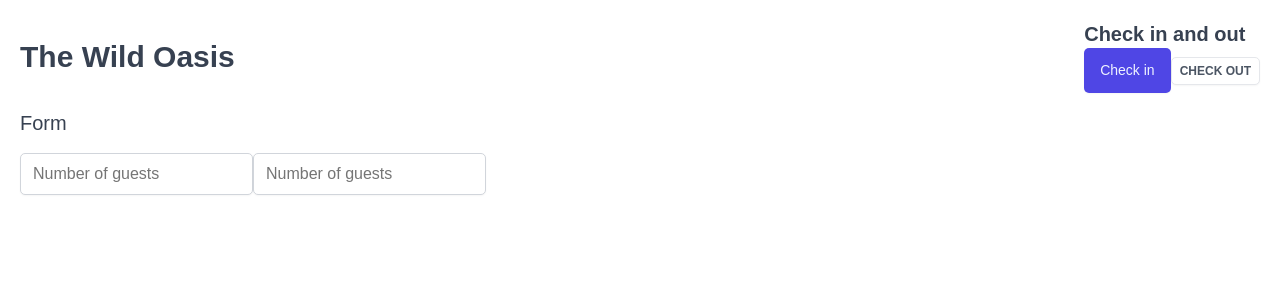
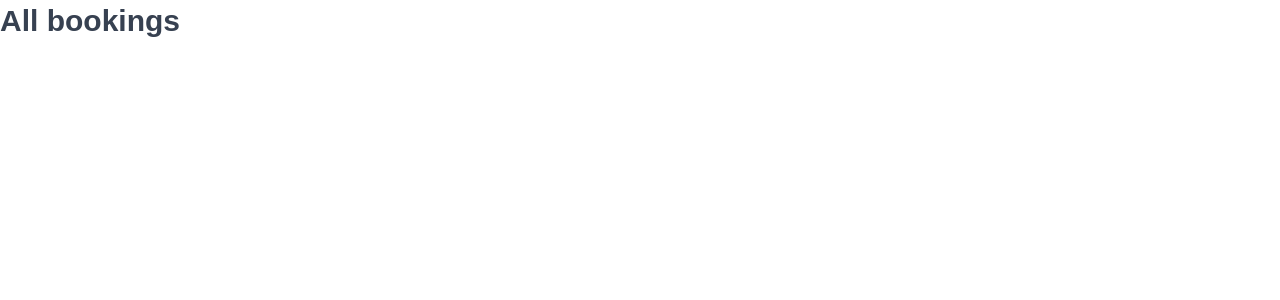
Before and after one commit to burhan1997/The-Wild-Oasis, a React (Vite) app: page /bookings in a window 1280 px wide. Shown: the top 300 px of the page. Built offline with nearby package versions, Linux system fonts and the light colour scheme.

Commit message:
setting up pages and routes

```diff
--- a/package.json
+++ b/package.json
@@ -12,6 +12,7 @@
   "dependencies": {
     "react": "^18.2.0",
     "react-dom": "^18.2.0",
+    "react-router-dom": "^6.26.0",
     "styled-components": "^6.1.12"
   },
   "devDependencies": {
--- a/src/App.jsx
+++ b/src/App.jsx
@@ -1,44 +1,32 @@
-import styled from "styled-components";
+import { BrowserRouter, Navigate, Route, Routes } from "react-router-dom";
+
 import GlobalStyles from "./styles/GlobalStyles";
-import Button from "./ui/Button";
-import Input from "./ui/Input";
-import Heading from "./ui/Heading";
-import Row from "./ui/Row";
-
-const StyledApp = styled.div`
-  padding: 20px;
-`;
+import Dashboard from "./pages/Dashboard";
+import Bookings from "./pages/Bookings";
+import Cabins from "./pages/Cabins";
+import Users from "./pages/Users";
+import Settings from "./pages/Settings";
+import Account from "./pages/Account";
+import Login from "./pages/Login";
+import PageNotFound from "./pages/PageNotFound";
 
 function App() {
   return (
     <>
       <GlobalStyles />
-      <StyledApp>
-        <Row>
-          <Row type="horizantal">
-            <Heading as="h1">The Wild Oasis</Heading>
-            <div>
-              <Heading as="h2">Check in and out</Heading>
-              <Button onClick={() => alert("Check in")}>Check in</Button>
-              <Button
-                variation="secondary"
-                size="small"
-                onClick={() => alert("Check out")}
-              >
-                Check out
-              </Button>
-            </div>
-          </Row>
-
-          <Row>
-            <Heading as="h3">Form</Heading>
-            <form>
-              <Input type="number" placeholder="Number of guests" />
-              <Input type="number" placeholder="Number of guests" />
-            </form>
-          </Row>
-        </Row>
-      </StyledApp>
+      <BrowserRouter>
+        <Routes>
+          <Route index element={<Navigate replace to="dashboard" />} />
+          <Route path="dashboard" element={<Dashboard />} />
+          <Route path="bookings" element={<Bookings />} />
+          <Route path="cabins" element={<Cabins />} />
+          <Route path="users" element={<Users />} />
+          <Route path="settings" element={<Settings />} />
+          <Route path="account" element={<Account />} />
+          <Route path="login" element={<Login />} />
+          <Route path="*" element={<PageNotFound />} />
+        </Routes>
+      </BrowserRouter>
     </>
   );
 }
--- a/src/pages/Bookings.jsx
+++ b/src/pages/Bookings.jsx
@@ -5,7 +5,6 @@
   return (
     <Row type="horizontal">
       <Heading as="h1">All bookings</Heading>
-      <p>TEST</p>
     </Row>
   );
 }
--- a/src/pages/Cabins.jsx
+++ b/src/pages/Cabins.jsx
@@ -5,7 +5,6 @@
   return (
     <Row type="horizontal">
       <Heading as="h1">All cabins</Heading>
-      <p>TEST</p>
     </Row>
   );
 }
--- a/src/pages/Dashboard.jsx
+++ b/src/pages/Dashboard.jsx
@@ -5,7 +5,6 @@
   return (
     <Row type="horizontal">
       <Heading as="h1">Dashboard</Heading>
-      <p>TEST</p>
     </Row>
   );
 }
```
Also changed, not shown: 1 other file (tests, documents, lock files or other folders).
